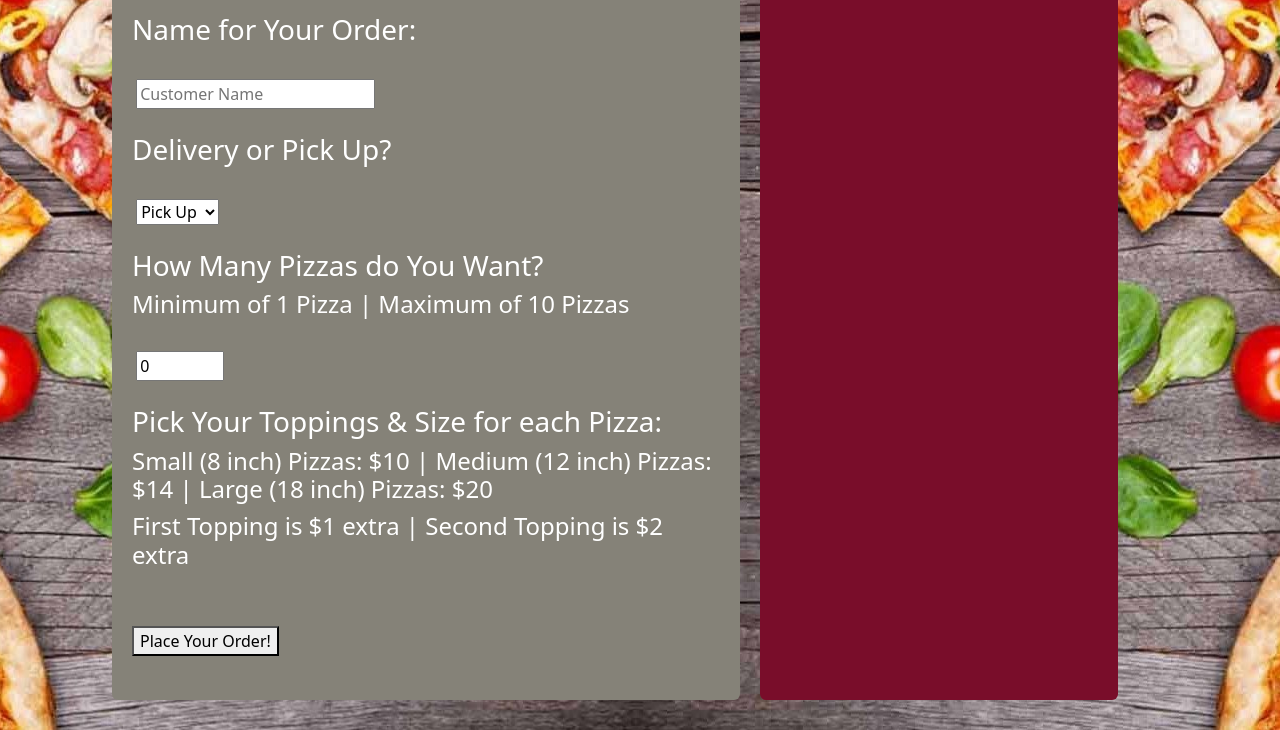
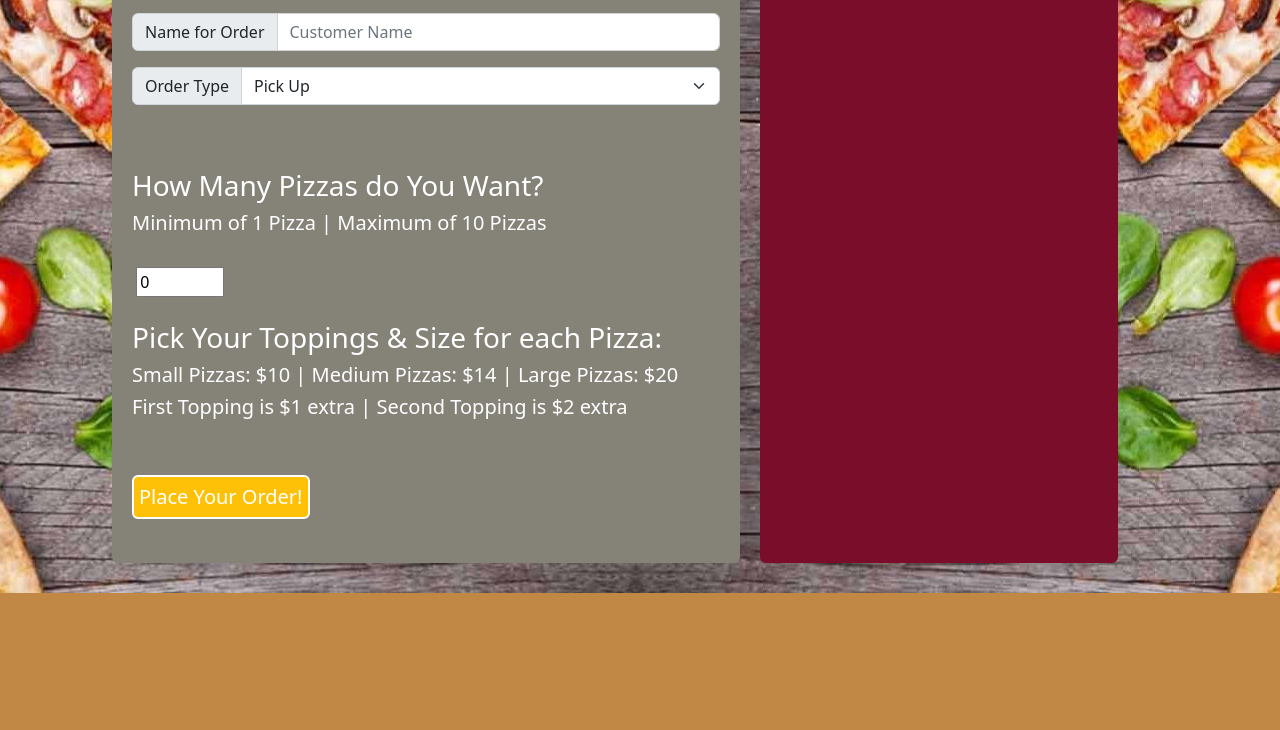
Before and after one commit to SierraProgramPioneer/pizza-parlor, a plain HTML site: page index.html in a window 1280 px wide. Shown: the part 210-940 px from the top of the page. After the commit the page ends 803 px from the top, so only its background shows below. Drawn offline with nearby package versions, Linux system fonts and the light colour scheme.

Commit message:
Add customized input fields for name and order type

```diff
--- a/css/styles.css
+++ b/css/styles.css
@@ -37,3 +37,12 @@ hr {
     border-color: #ffffff;
     border-width: 3px;
 }
+
+.btn.btn-warning {
+    font-size: 20px;
+    color: white;
+    border: solid;
+    border-color: white;
+    border-width: 2px;
+    padding: 5px;
+}
--- a/index.html
+++ b/index.html
@@ -20,33 +20,33 @@
                 <h2 class="text-center">Place Your Order!</h2>
                 <hr>
                 <form id="orderDetails">
-                    <h3>Name for Your Order:<br></h3>
-                    <br>
-                    <label for="customerName"></label>
-                    <input id="customerName" type="text" required placeholder="Customer Name">
-                    <br><br>
-                    <h3>Delivery or Pick Up?<br></h3>
-                    <br>
-                    <label for="orderType"></label>
-                    <select id="orderType">
-                        <option>Pick Up</option>
-                        <option>Delivery</option>
-                    </select>
+                    <div class="input-group mb-3">
+                        <label class="input-group-text" for="customerName">Name for Order</label>
+                        <input id="customerName" class="form-control" type="text" required placeholder="Customer Name">
+                    </div>
+                    <div class="input-group mb-3">
+                        <label class="input-group-text" for="orderType">Order Type</label>
+                        <select id="orderType" class="form-select">
+                            <option>Pick Up</option>
+                            <option>Delivery</option>
+                        </select>
+                    </div>
+
                     <br><br>
                     <h3>How Many Pizzas do You Want?<br></h3>
-                    <h4>Minimum of 1 Pizza | Maximum of 10 Pizzas</h4>
+                    <h5>Minimum of 1 Pizza | Maximum of 10 Pizzas</h5>
                     <br>
                     <label for="quantity"></label>
                     <input id="quantity" type="number" value="0" min="1" max="10">
                     <br><br>
                     <h3>Pick Your Toppings & Size for each Pizza:<br></h3>
-                    <h4>Small (8 inch) Pizzas: $10 | Medium (12 inch) Pizzas: $14 | Large (18 inch) Pizzas: $20</h4>
-                    <h4>First Topping is $1 extra | Second Topping is $2 extra</h4>
+                    <h5>Small Pizzas: $10 | Medium Pizzas: $14 | Large Pizzas: $20</h5>
+                    <h5>First Topping is $1 extra | Second Topping is $2 extra</h5>
                     <br>
                     <div id="pizzaDetails">
                     </div>
                     <br>
-                    <button type="submit">Place Your Order!</button>
+                    <button type="submit" class="btn btn-warning">Place Your Order!</button>
                     <br><br>
             </div>
             <div class="col-4 rounded">
```
